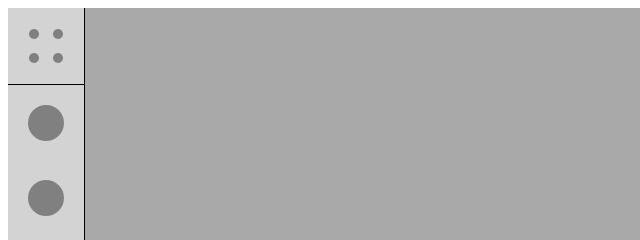
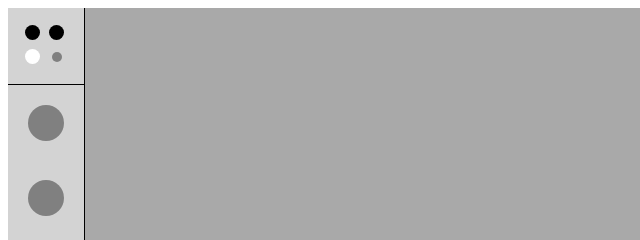
Before and after one commit to OctoNerd/mastermind, a plain HTML site: page index.html in a window 1280 px wide. Shown: the top 240 px of the page, 0-640 px from the left. Drawn offline with Linux system fonts and the light colour scheme.

Commit message:
added the feedback peg styles and positioning

```diff
--- a/index.html
+++ b/index.html
@@ -9,14 +9,10 @@
     <div class= "board">
         <div class="board-turnColumn">
             <div class="board-turnColumn-feedbackBox">
-                <div class="feedbackPegSlotRow-top">
-                    <div class="feedbackPegSlot"></div>
-                    <div class="feedbackPegSlot"></div>
-                </div>
-                <div class="feedbackPegSlotRow-bottom">
-                    <div class="feedbackPegSlot"></div>
-                    <div class="feedbackPegSlot"></div>
-                </div>
+                <div class="feedbackPeg-black feedbackPos1-full"></div>
+                <div class="feedbackPeg-black feedbackPos2-full"></div>
+                <div class="feedbackPeg-white feedbackPos3-full"></div>
+                <div class="feedbackPeg feedbackPos4"></div>
             </div>
             <div class="colorPeg-wrap">
                 <div class="board-turnColumn-colorPeg"></div>
--- a/main.css
+++ b/main.css
@@ -17,14 +17,13 @@
     border-right: 1px solid black;
 }
 .board-turnColumn-feedbackBox {
-    display: flex;
-    flex-direction: column;
-    justify-content: center;
     height: 76px;
     width: 76px;
     background-color: lightgray;
     border-bottom: 1px solid black;
 }
+
+/*
 .feedbackPegSlotRow-top {
     display: flex;
     justify-content: space-between;
@@ -42,11 +41,59 @@
     margin-left: auto;
     margin-right: auto;
 }
-.feedbackPegSlot {
+*/
+.feedbackPeg {
     height: 10px;
     width: 10px;
     border-radius: 50%;
     background-color: gray;
+    position: absolute;
+}
+.feedbackPos1 {
+    top: 28px;
+    left: 28px;
+}
+.feedbackPos1-full {
+    top: 25px;
+    left: 25px;
+}
+.feedbackPos2 {
+    top: 28px;
+    left: 52px;
+}
+.feedbackPos2-full {
+    top: 25px;
+    left: 49px;
+}
+.feedbackPos3 {
+    top: 52px;
+    left: 28px;
+}
+.feedbackPos3-full {
+    top: 49px;
+    left: 25px;
+}
+.feedbackPos4 {
+    top: 52px;
+    left: 52px;
+}
+.feedbackPos4-full {
+    top: 49px;
+    left: 49px;
+}
+.feedbackPeg-white {
+    position: absolute;
+    height: 15px;
+    width: 15px;
+    border-radius: 50%;
+    background-color: white;
+}
+.feedbackPeg-black {
+    position: absolute;
+    height: 15px;
+    width: 15px;
+    border-radius: 50%;
+    background-color: black;
 }
 .colorPeg-wrap {
     height: 304px;
```
